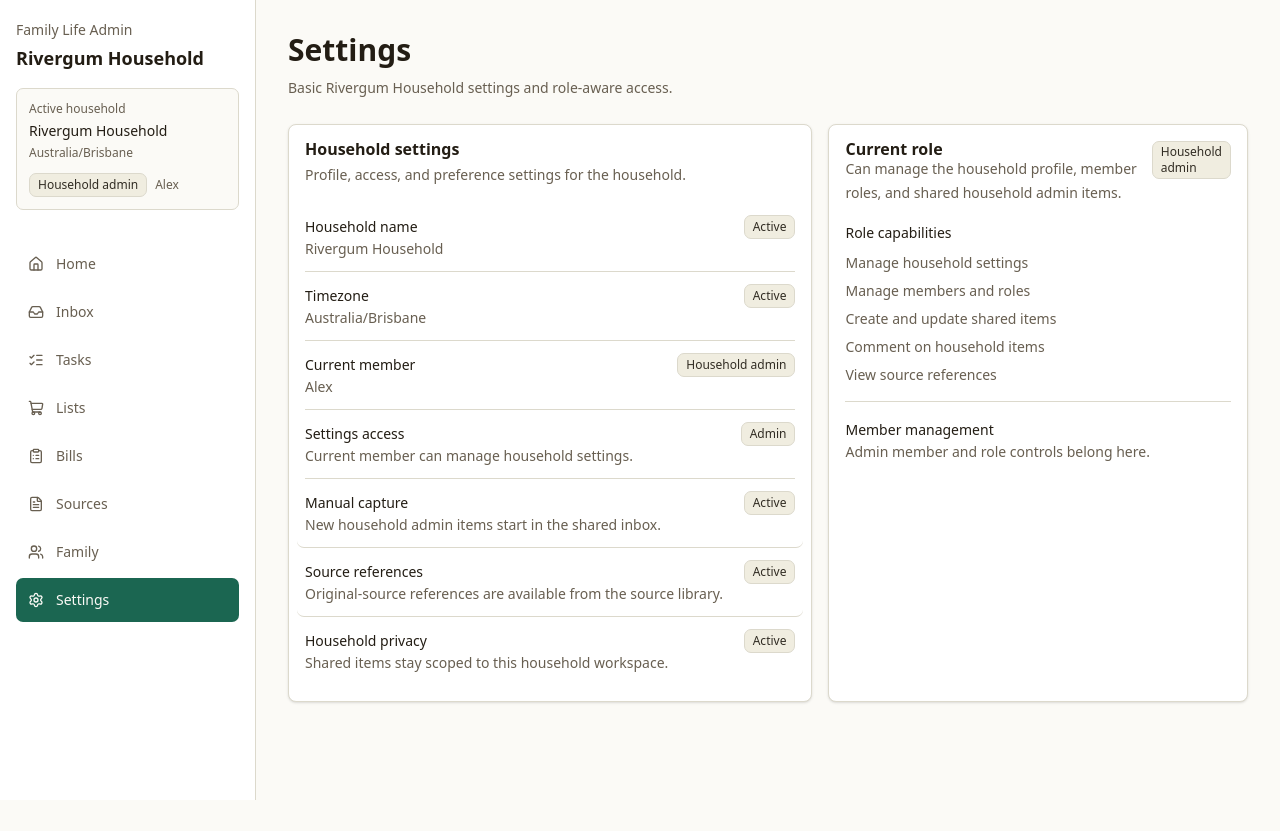
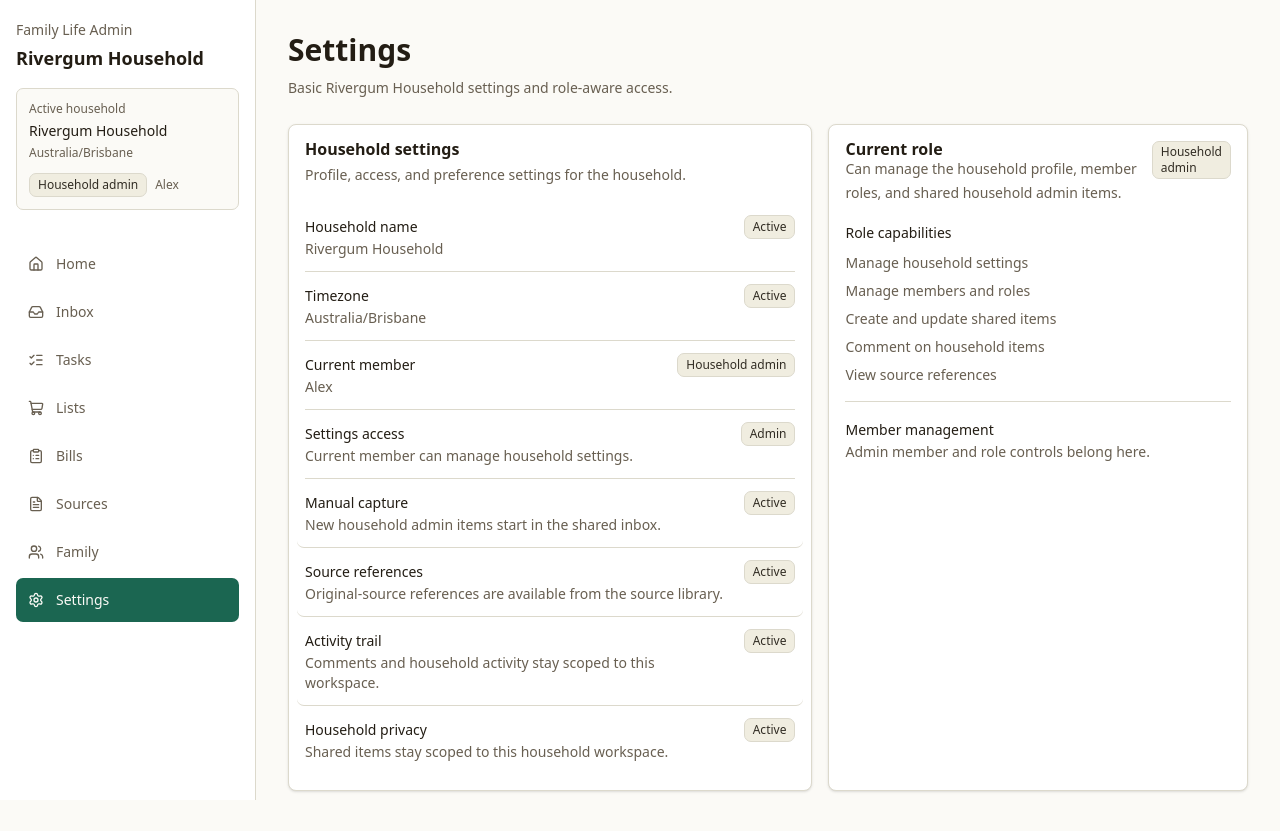
Before and after one commit to LatinMaestro/Life-Admin, a Next.js app: page /settings in a window 1280 px wide. Before the commit the page ends 800 px from the top, so only its background shows below. Built offline with nearby package versions, Linux system fonts and the light colour scheme.

Commit message:
Link settings to static activity trail

```diff
--- a/src/app/settings/page.tsx
+++ b/src/app/settings/page.tsx
@@ -29,6 +29,7 @@ export default function SettingsPage() {
     },
     { title: "Manual capture", detail: "New household admin items start in the shared inbox.", status: "Active", href: "/inbox" },
     { title: "Source references", detail: "Original-source references are available from the source library.", status: "Active", href: "/sources" },
+    { title: "Activity trail", detail: "Comments and household activity stay scoped to this workspace.", status: "Active", href: "/activity" },
     { title: "Household privacy", detail: "Shared items stay scoped to this household workspace.", status: "Active" },
   ];
 
```
